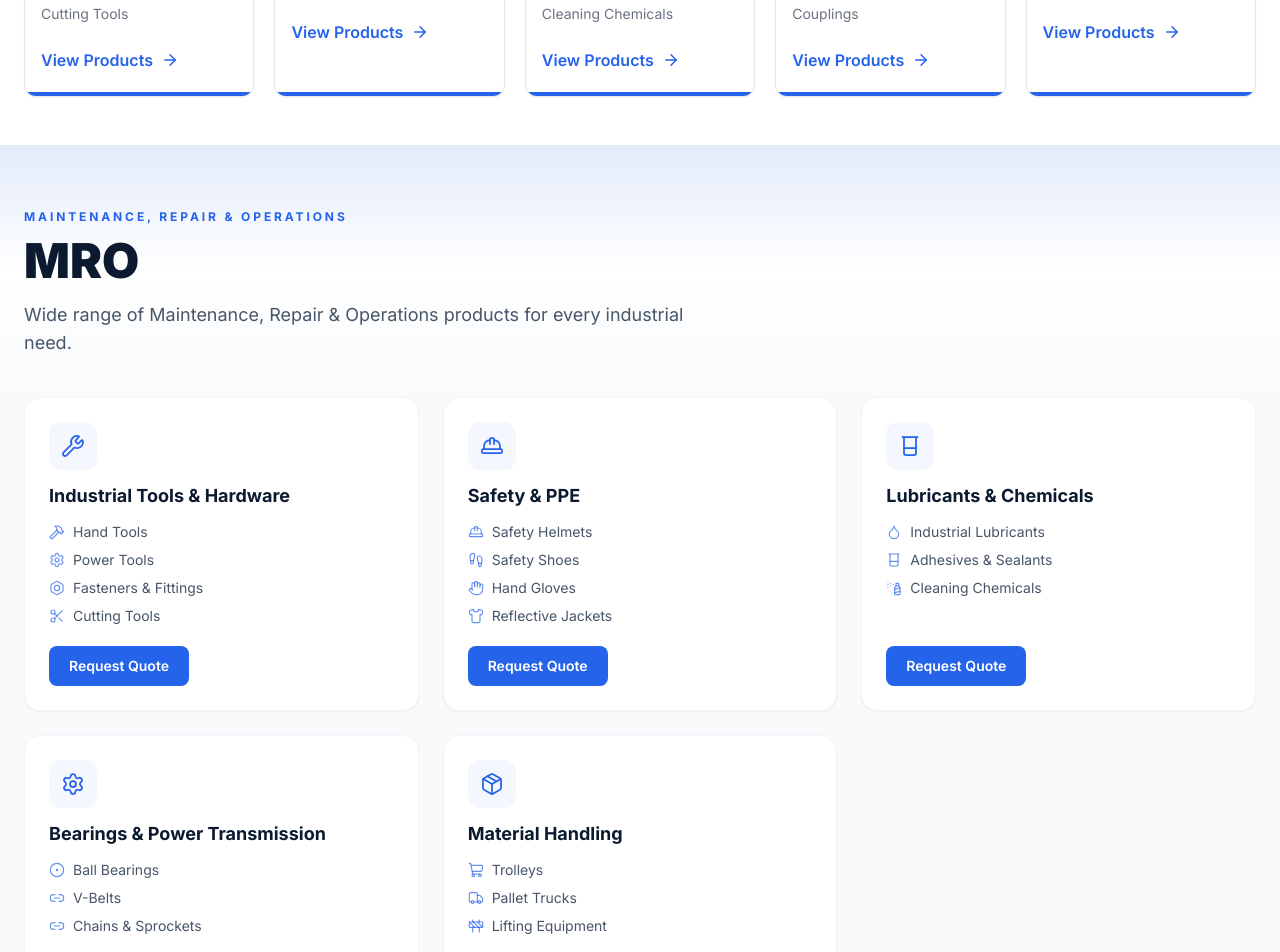
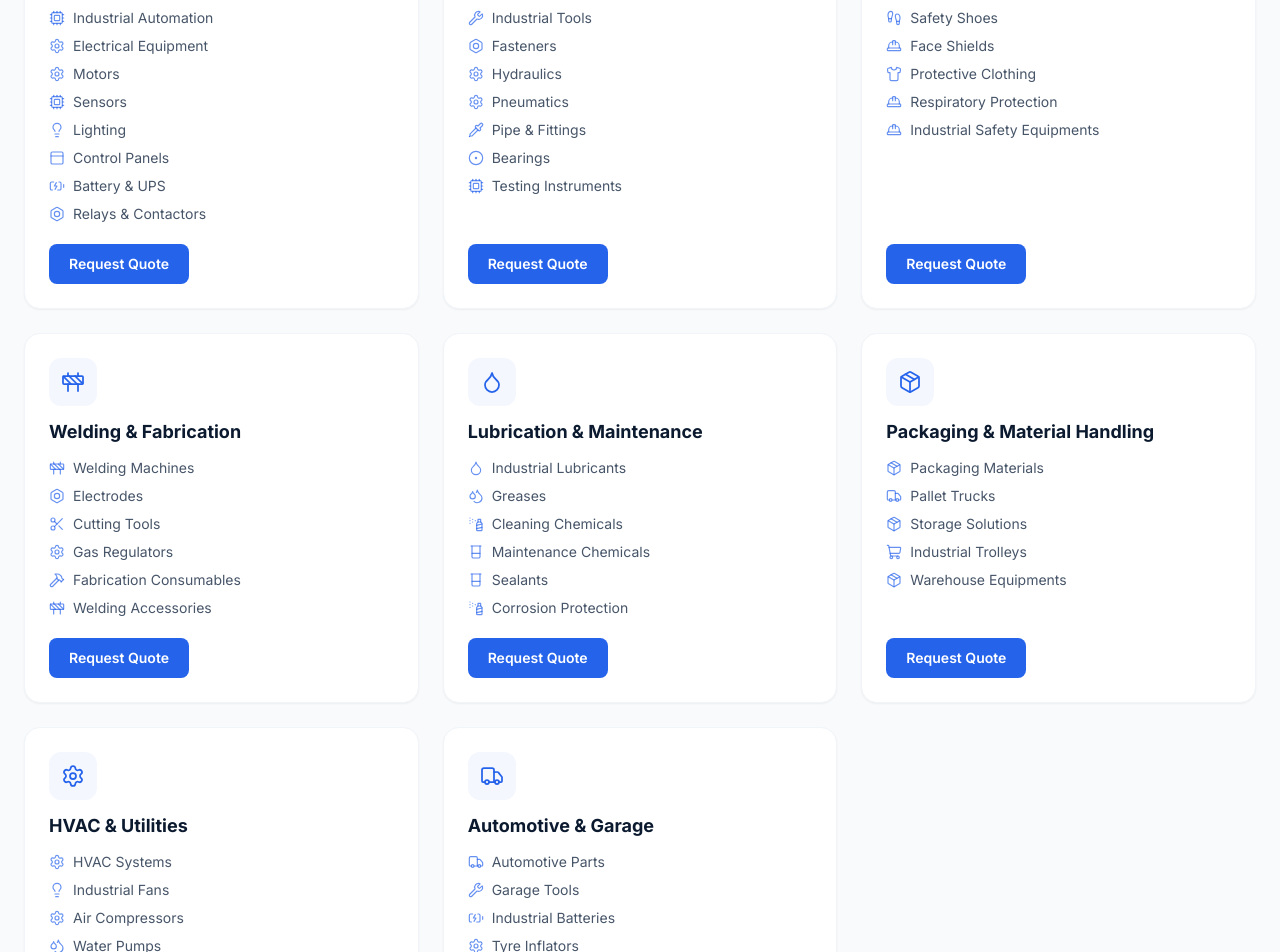
Before and after one commit to productincubr/supernirman, a React (Vite) app: page /mro in a window 1280 px wide. Shown: the part 500-1452 px from the top of the page. Built offline with nearby package versions, Linux system fonts and the light colour scheme.

Commit message:
update MRO page

```diff
--- a/src/data/categories.js
+++ b/src/data/categories.js
@@ -3,8 +3,8 @@
 // every page (and the search bar) reads from here.
 
 import {
+  Wrench,
   Hammer,
-  Wrench,
   Bolt,
   Scissors,
   HardHat,
@@ -16,7 +16,6 @@ import {
   SprayCan,
   CircleDot,
   Link2,
-  Link as ChainLink,
   ShoppingCart,
   Truck,
   Construction,
@@ -37,57 +36,120 @@ import {
   Droplets,
   Pipette,
   ShowerHead,
-} from 'lucide-react';
+} from "lucide-react";
 
 export const mroCategories = [
   {
-    icon: Wrench,
-    title: 'Industrial Tools & Hardware',
+    icon: Settings,
+    title: "Electrical & Automation",
     items: [
-      { name: 'Hand Tools', icon: Hammer },
-      { name: 'Power Tools', icon: Settings },
-      { name: 'Fasteners & Fittings', icon: Bolt },
-      { name: 'Cutting Tools', icon: Scissors },
+      { name: "Cables & Wires", icon: Cable },
+      { name: "Switchgear", icon: PanelTop },
+      { name: "Industrial Automation", icon: Cpu },
+      { name: "Electrical Equipment", icon: Settings },
+      { name: "Motors", icon: Settings },
+      { name: "Sensors", icon: Cpu },
+      { name: "Lighting", icon: Lightbulb },
+      { name: "Control Panels", icon: PanelTop },
+      { name: "Battery & UPS", icon: BatteryCharging },
+      { name: "Relays & Contactors", icon: Bolt },
     ],
   },
+
+  {
+    icon: Wrench,
+    title: "Industrial Tools & Hardware",
+    items: [
+      { name: "Hand Tools", icon: Hammer },
+      { name: "Power Tools", icon: Wrench },
+      { name: "Industrial Tools", icon: Wrench },
+      { name: "Fasteners", icon: Bolt },
+      { name: "Hydraulics", icon: Settings },
+      { name: "Pneumatics", icon: Settings },
+      { name: "Pipe & Fittings", icon: Pipette },
+      { name: "Bearings", icon: CircleDot },
+      { name: "Testing Instruments", icon: Cpu },
+    ],
+  },
+
   {
     icon: HardHat,
-    title: 'Safety & PPE',
+    title: "Safety & PPE",
     items: [
-      { name: 'Safety Helmets', icon: HardHat },
-      { name: 'Safety Shoes', icon: Footprints },
-      { name: 'Hand Gloves', icon: Hand },
-      { name: 'Reflective Jackets', icon: Shirt },
+      { name: "Safety Helmets", icon: HardHat },
+      { name: "Safety Gloves", icon: Hand },
+      { name: "Safety Shoes", icon: Footprints },
+      { name: "Face Shields", icon: HardHat },
+      { name: "Protective Clothing", icon: Shirt },
+      { name: "Respiratory Protection", icon: HardHat },
+      { name: "Industrial Safety Equipments", icon: HardHat },
     ],
   },
+
   {
-    icon: Beaker,
-    title: 'Lubricants & Chemicals',
+    icon: Construction,
+    title: "Welding & Fabrication",
     items: [
-      { name: 'Industrial Lubricants', icon: Droplet },
-      { name: 'Adhesives & Sealants', icon: Beaker },
-      { name: 'Cleaning Chemicals', icon: SprayCan },
+      { name: "Welding Machines", icon: Construction },
+      { name: "Electrodes", icon: Bolt },
+      { name: "Cutting Tools", icon: Scissors },
+      { name: "Gas Regulators", icon: Settings },
+      { name: "Fabrication Consumables", icon: Hammer },
+      { name: "Welding Accessories", icon: Construction },
     ],
   },
+
+  {
+    icon: Droplet,
+    title: "Lubrication & Maintenance",
+    items: [
+      { name: "Industrial Lubricants", icon: Droplet },
+      { name: "Greases", icon: Droplets },
+      { name: "Cleaning Chemicals", icon: SprayCan },
+      { name: "Maintenance Chemicals", icon: Beaker },
+      { name: "Sealants", icon: Beaker },
+      { name: "Corrosion Protection", icon: SprayCan },
+    ],
+  },
+
+  {
+    icon: Package,
+    title: "Packaging & Material Handling",
+    items: [
+      { name: "Packaging Materials", icon: Package },
+      { name: "Pallet Trucks", icon: Truck },
+      { name: "Storage Solutions", icon: Package },
+      { name: "Industrial Trolleys", icon: ShoppingCart },
+      { name: "Warehouse Equipments", icon: Package },
+    ],
+  },
+
   {
     icon: Settings,
-    title: 'Bearings & Power Transmission',
+    title: "HVAC & Utilities",
     items: [
-      { name: 'Ball Bearings', icon: CircleDot },
-      { name: 'V-Belts', icon: Link2 },
-      { name: 'Chains & Sprockets', icon: Link2 },
+      { name: "HVAC Systems", icon: Settings },
+      { name: "Industrial Fans", icon: Lightbulb },
+      { name: "Air Compressors", icon: Settings },
+      { name: "Water Pumps", icon: Droplets },
+      { name: "Valves", icon: Pipette },
+      { name: "Utility Equipments", icon: Settings },
     ],
   },
+
   {
-    icon: Package,
-    title: 'Material Handling',
+    icon: Truck,
+    title: "Automotive & Garage",
     items: [
-      { name: 'Trolleys', icon: ShoppingCart },
-      { name: 'Pallet Trucks', icon: Truck },
-      { name: 'Lifting Equipment', icon: Construction },
+      { name: "Automotive Parts", icon: Truck },
+      { name: "Garage Tools", icon: Wrench },
+      { name: "Industrial Batteries", icon: BatteryCharging },
+      { name: "Tyre Inflators", icon: Settings },
+      { name: "Vehicle Maintenance Consumables", icon: Droplet },
     ],
   },
 ];
+
 
 export const governmentSupplyCategories = [
   {
--- a/src/pages/MRO.jsx
+++ b/src/pages/MRO.jsx
@@ -56,6 +56,14 @@ const exploreCategories = [
 export default function MRO() {
   return (
     <>
+     {/* Existing Category Grid */}
+      <CategoryGrid
+        title="MRO"
+        eyebrow="Maintenance, Repair & Operations"
+        subtitle="Wide range of Maintenance, Repair & Operations products for every industrial need."
+        categories={mroCategories}
+      />
+
       {/* Explore Categories */}
       <section className="max-w-7xl mx-auto px-4 lg:px-6 py-12">
         <div className="text-center mb-10">
@@ -115,13 +123,7 @@ export default function MRO() {
         </div>
       </section>
 
-      {/* Existing Category Grid */}
-      <CategoryGrid
-        title="MRO"
-        eyebrow="Maintenance, Repair & Operations"
-        subtitle="Wide range of Maintenance, Repair & Operations products for every industrial need."
-        categories={mroCategories}
-      />
+
     </>
   );
 }
```
